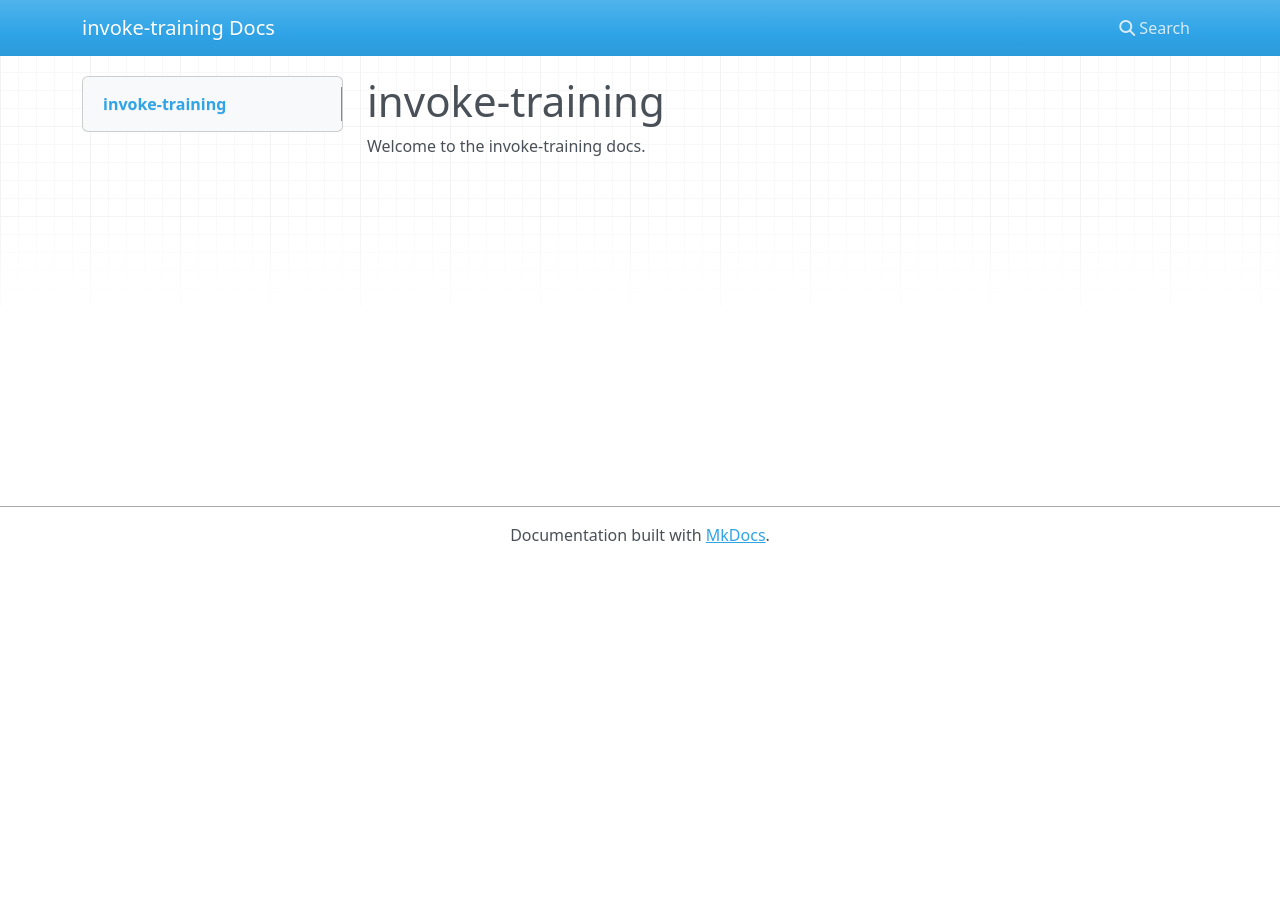
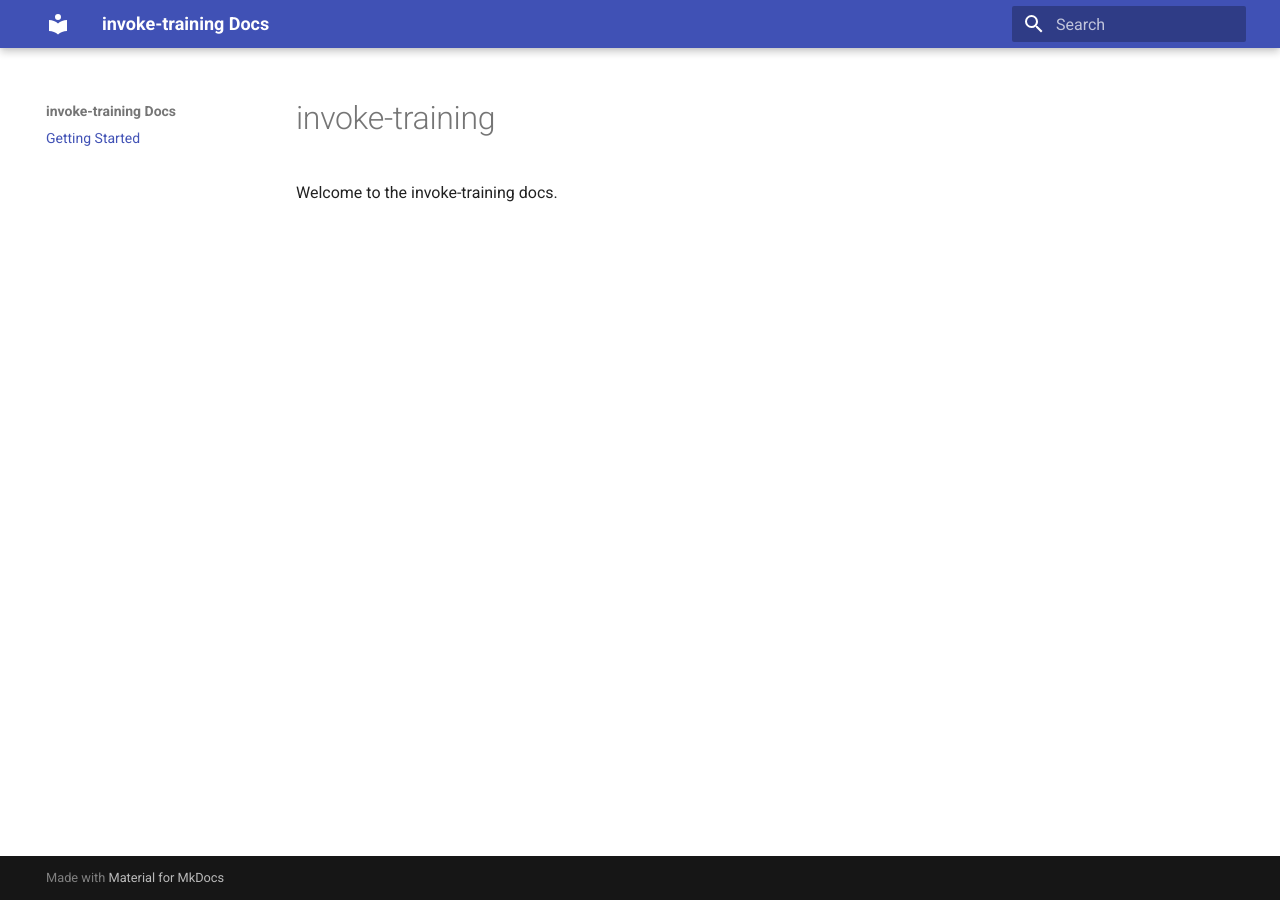
Before and after one commit to invoke-ai/invoke-training, an MkDocs documentation site: the page built from docs/index.md, in a window 1280 px wide. Built offline with MkDocs 1.6.1 and Material for MkDocs 9.7.7, drawn with Linux system fonts in a browser that asks for light colours; nearby versions of some CDN libraries.

Commit message:
Add mkdocs Material theme.

```diff
--- a/mkdocs.yml
+++ b/mkdocs.yml
@@ -1,6 +1,6 @@
 site_name: invoke-training Docs
 # site_url: ...
 
-theme: mkdocs
+theme: material
 nav:
   - Getting Started: index.md
--- a/pyproject.toml
+++ b/pyproject.toml
@@ -38,6 +38,7 @@ dependencies = [
 [project.optional-dependencies]
 "test" = [
     "mkdocs",
+    "mkdocs-material",
     "pre-commit~=3.3.3",
     "pytest~=7.4.0",
     # When bumping ruff, consider also bumping the ruff-pre-commit version in .pre-commit-config.yaml.
```
